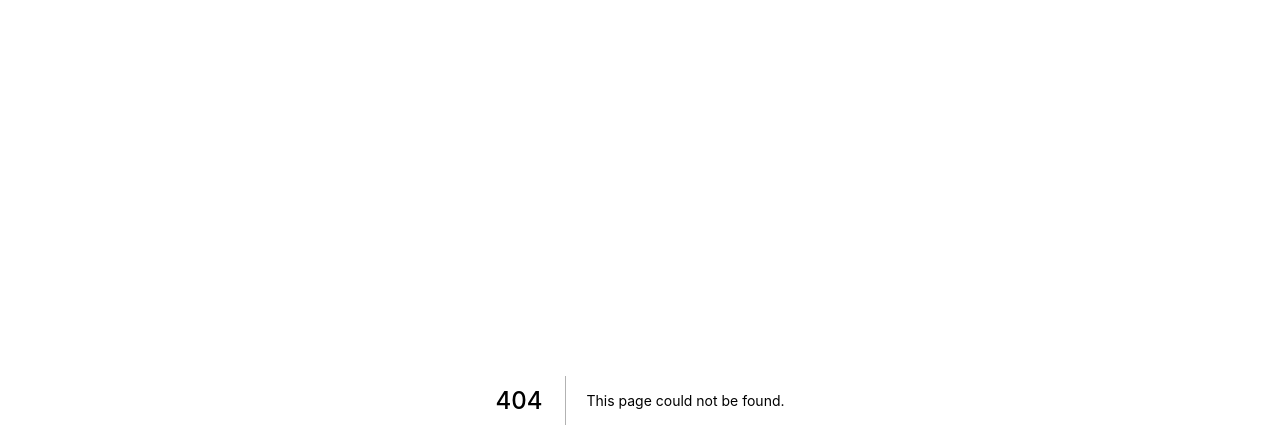
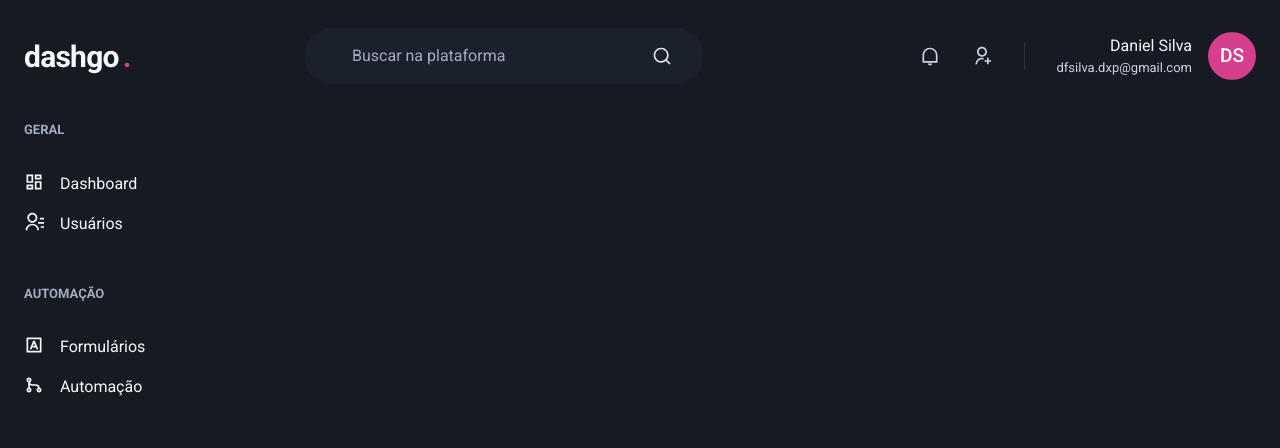
Before and after one commit to dfsilvadev/ignite-dashgo, a Next.js app: page /dashboard in a window 1280 px wide. Before the commit this address had no page. Shown: the top 448 px of the page. Built offline with nearby package versions, Linux system fonts and the light colour scheme.

Commit message:
feat: implementando a sidebar

```diff
--- /dev/null
+++ b/src/components/Header/index.tsx
@@ -0,0 +1,76 @@
+import { Flex, Text, Input, Icon, HStack, Box, Avatar } from "@chakra-ui/react";
+import {
+  RiNotificationLine,
+  RiSearchLine,
+  RiUserAddLine,
+} from "react-icons/ri";
+
+export function Header() {
+  return (
+    <Flex
+      as="header"
+      width="100%"
+      maxWidth={1480}
+      height="20"
+      marginX="auto"
+      marginTop="4"
+      paddingX="6"
+      align="center"
+    >
+      <Text fontSize="3xl" fontWeight="bold" letterSpacing="tight" width="64">
+        dashgo
+        <Text as="span" marginLeft="1" color="pink.500">
+          .
+        </Text>
+      </Text>
+      <Flex
+        as="label"
+        flex="1"
+        paddingY="4"
+        paddingX="8"
+        marginLeft="6"
+        maxWidth={400}
+        background="gray.800"
+        color="gray.200"
+        position="relative"
+        borderRadius="full"
+        align="center"
+      >
+        <Input
+          variant="unstyled"
+          marginRight="4"
+          paddingX="4"
+          color="gray.50"
+          placeholder="Buscar na plataforma"
+          _placeholder={{ color: "gray.400" }}
+        />
+        <Icon as={RiSearchLine} fontSize="20" />
+      </Flex>
+
+      <Flex align="center" marginLeft="auto">
+        <HStack
+          spacing="8"
+          marginX="8"
+          paddingRight="8"
+          paddingY="1"
+          color="gray.300"
+          borderRightWidth={1}
+          borderColor="gray.700"
+        >
+          <Icon as={RiNotificationLine} fontSize="20" />
+          <Icon as={RiUserAddLine} fontSize="20" />
+        </HStack>
+
+        <Flex align="center">
+          <Box marginRight="4" textAlign="right">
+            <Text>Daniel Silva</Text>
+            <Text color="gray.300" fontSize="small">
+              dfsilva.dxp@gmail.com
+            </Text>
+          </Box>
+          <Avatar size="md" name="Daniel Silva" background="pink.500" />
+        </Flex>
+      </Flex>
+    </Flex>
+  );
+}
--- /dev/null
+++ b/src/components/Sidebar/index.tsx
@@ -0,0 +1,55 @@
+import { Box, Stack, Text, Link, Icon } from "@chakra-ui/react";
+import {
+  RiContactsLine,
+  RiDashboardLine,
+  RiGitMergeLine,
+  RiInputMethodLine,
+} from "react-icons/ri";
+
+export function Sidebar() {
+  return (
+    <Box as="aside" width="64" marginRight="8">
+      <Stack spacing="12" align="flex-start">
+        <Box>
+          <Text fontWeight="bold" color="gray.400" fontSize="small">
+            GERAL
+          </Text>
+          <Stack spacing="4" marginTop="8" align="stretch">
+            <Link display="flex" align="center">
+              <Icon as={RiDashboardLine} fontSize="20" />
+              <Text marginLeft="4" fontSize="medium">
+                Dashboard
+              </Text>
+            </Link>
+            <Link display="flex" align="center">
+              <Icon as={RiContactsLine} fontSize="20" />
+              <Text marginLeft="4" fontSize="medium">
+                Usuários
+              </Text>
+            </Link>
+          </Stack>
+        </Box>
+
+        <Box>
+          <Text fontWeight="bold" color="gray.400" fontSize="small">
+            AUTOMAÇÃO
+          </Text>
+          <Stack spacing="4" marginTop="8" align="stretch">
+            <Link display="flex" align="center">
+              <Icon as={RiInputMethodLine} fontSize="20" />
+              <Text marginLeft="4" fontSize="medium">
+                Formulários
+              </Text>
+            </Link>
+            <Link display="flex" align="center">
+              <Icon as={RiGitMergeLine} fontSize="20" />
+              <Text marginLeft="4" fontSize="medium">
+                Automação
+              </Text>
+            </Link>
+          </Stack>
+        </Box>
+      </Stack>
+    </Box>
+  );
+}
--- /dev/null
+++ b/src/pages/dashboard.tsx
@@ -0,0 +1,20 @@
+import { Flex } from "@chakra-ui/react";
+import { Header } from "../components/Header";
+import { Sidebar } from "../components/Sidebar";
+
+export default function Dashboard() {
+  return (
+    <Flex direction="column" height="100vh">
+      <Header />
+      <Flex
+        width="100%"
+        marginY="6"
+        maxWidth={1480}
+        marginX="auto"
+        paddingX="6"
+      >
+        <Sidebar />
+      </Flex>
+    </Flex>
+  );
+}
```
